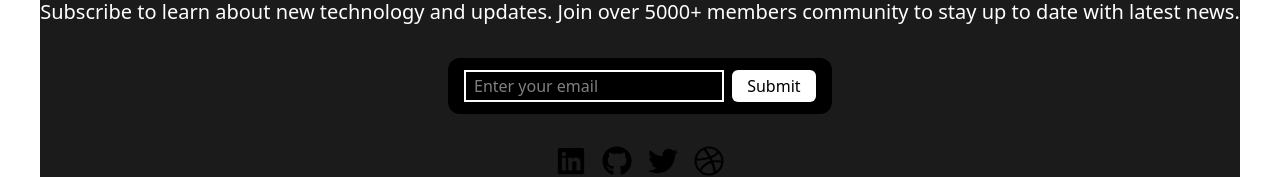
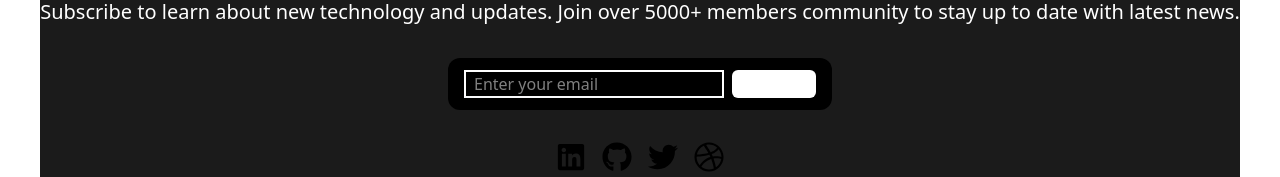
Before and after one commit to moshaosama/Blog, a React (Vite) app: page / in a window 1280 px wide. Shown: the part 1942-2119 px from the top of the page. Built offline with nearby package versions, Linux system fonts and the light colour scheme; no server answers.

Commit message:
modified: updated Button component styles and behavior

```diff
--- a/src/Components/Atomic/Button.tsx
+++ b/src/Components/Atomic/Button.tsx
@@ -1,6 +1,8 @@
-const Button = () => {
+const Button = ({ Title }: { Title: string }) => {
   return (
-    <button className="w-32 py-1 rounded-md bg-white text-black">Submit</button>
+    <button className="w-32 py-1 rounded-md bg-white text-black">
+      {Title}
+    </button>
   );
 };
 
```
